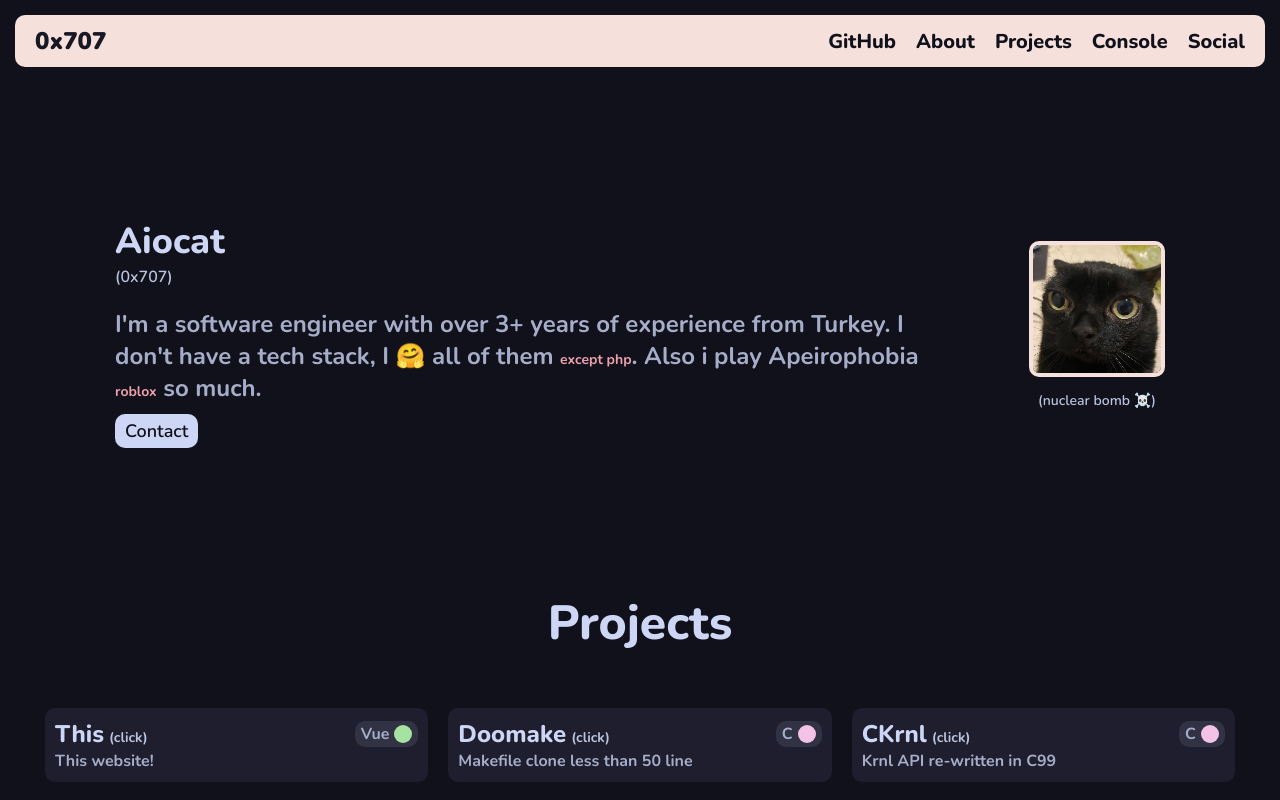
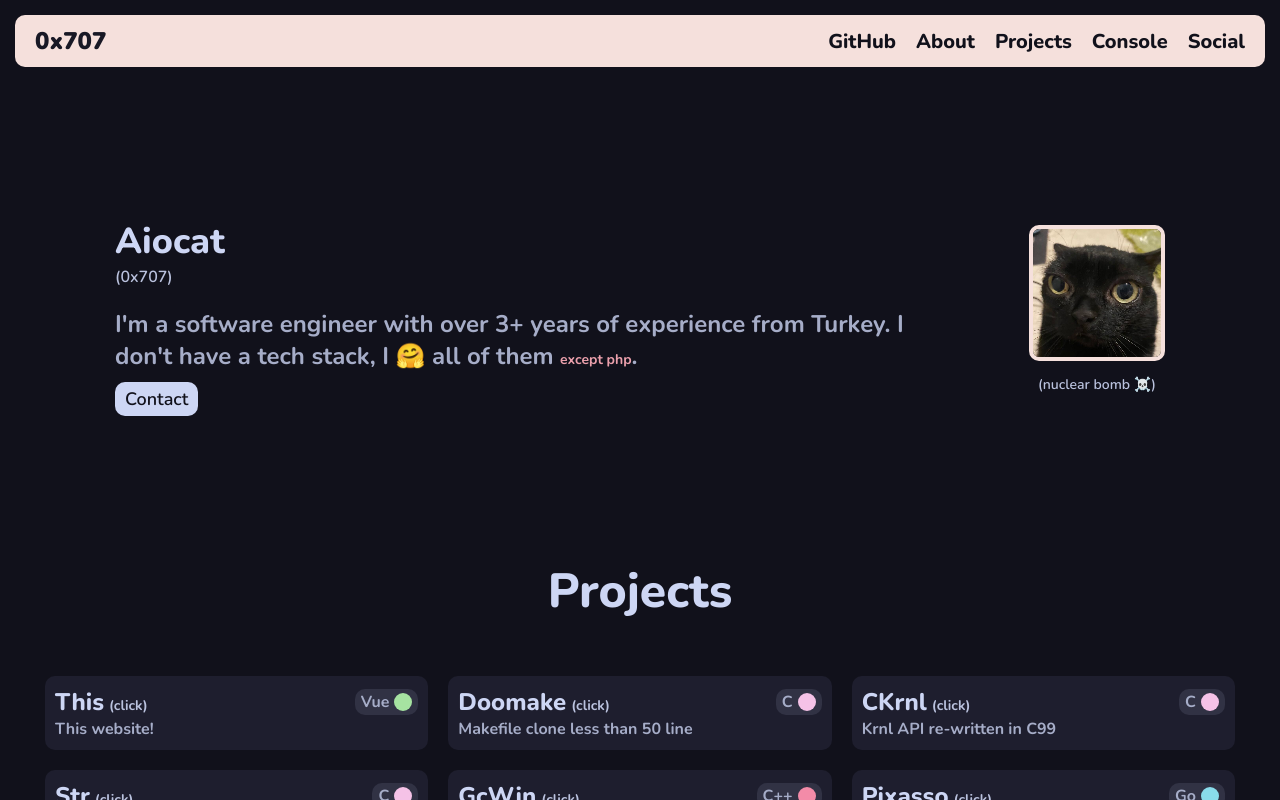
Before and after one commit to aiocat/aiocat.github.io, a Vue app: page / in a window 1280 px wide. Shown: the top 800 px of the page. Built offline with nearby package versions, Linux system fonts and the light colour scheme.

Commit message:
edit about me

```diff
--- a/src/components/About.vue
+++ b/src/components/About.vue
@@ -11,7 +11,7 @@
             <h1>Aiocat</h1>
             <h2>(0x707)</h2>
             <p>I'm a software engineer with over 3+ years of experience from Turkey. I don't have a tech stack, I 🤗 all
-                of them <span>except php</span>. Also i play Apeirophobia <span>roblox</span> so much.</p>
+                of them <span>except php</span>.</p>
             <a href="mailto:aiocat@protonmail.com">Contact</a>
         </span>
         <span class="photo">
```
